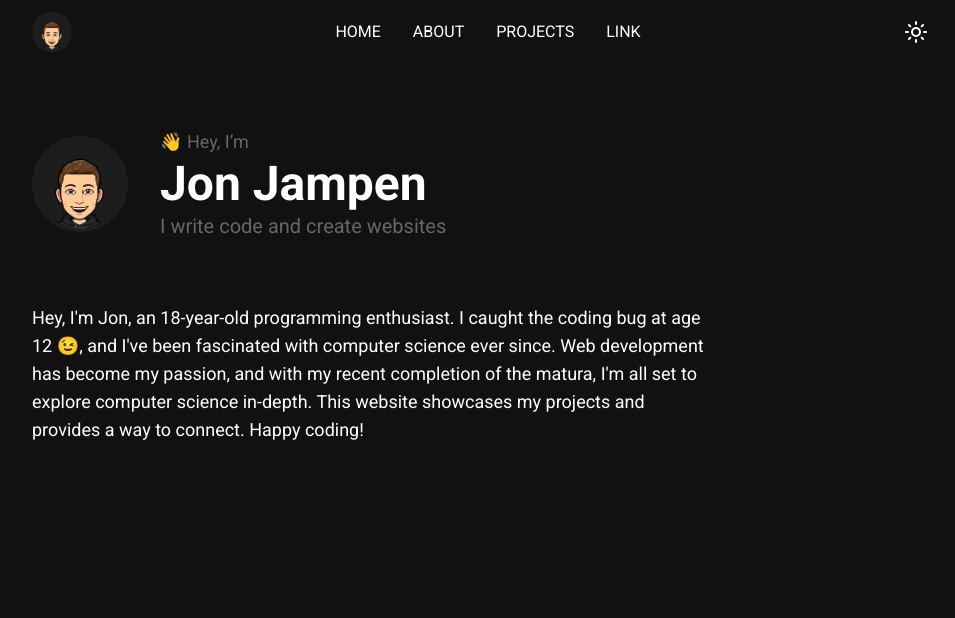
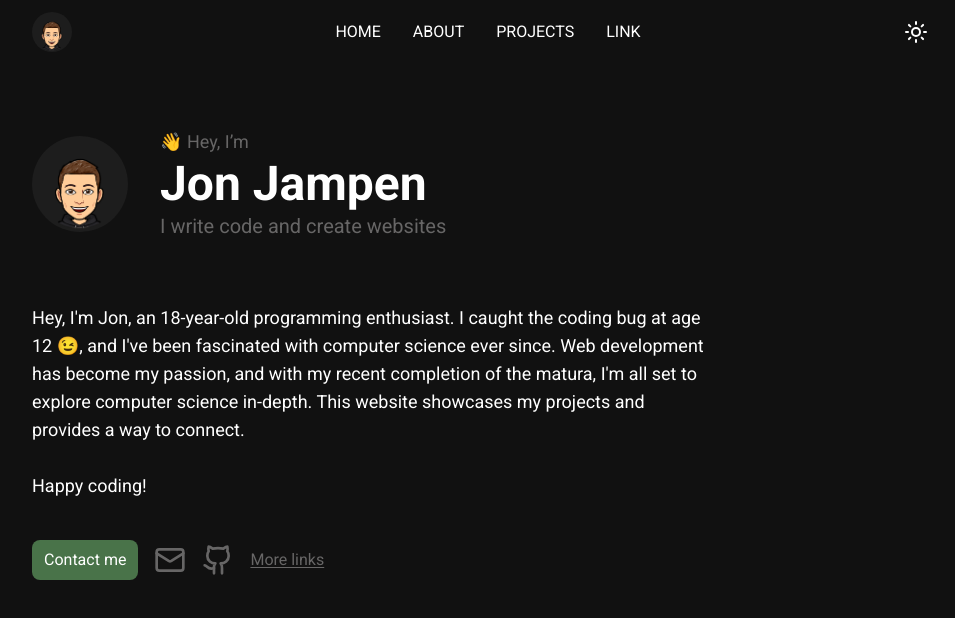
Before and after one commit to jonjampen/portfolio, a SvelteKit app: page / in a window 1280 px wide. Shown: the top 618 px of the page, without its empty margins (160-1115 px from the left). Built offline with nearby package versions, Linux system fonts and the light colour scheme.

Commit message:
Finishing landingpage.

```diff
--- a/src/app.css
+++ b/src/app.css
@@ -16,3 +16,9 @@
     --secondary: #92BEF8;
     --secondary-foreground: #111111;
 }
+
+a {
+    color: var(--foreground);
+    text-decoration: underline;
+    text-underline-offset: 2px;
+}
--- a/src/components/NavItem.svelte
+++ b/src/components/NavItem.svelte
@@ -2,4 +2,4 @@
 	export let title, link;
 </script>
 
-<a href={link} class="text-foreground">{title}</a>
+<a href={link} class="text-foreground no-underline hover:text-primary">{title}</a>
--- /dev/null
+++ b/src/components/ui/Button.svelte
@@ -0,0 +1,11 @@
+<script>
+	export let styleType, handleClick;
+</script>
+
+<button
+	class="h-10 px-3 rounded-lg"
+	on:click={handleClick}
+	style="color: var(--{styleType}-foreground); background-color: var(--{styleType})"
+>
+	<slot />
+</button>
--- a/src/components/ui/Icon.svelte
+++ b/src/components/ui/Icon.svelte
@@ -0,0 +1,5 @@
+<script>
+	export let handleClick;
+</script>
+
+<button class="text-foreground" on:click={handleClick}><slot /></button>
--- a/src/routes/+page.svelte
+++ b/src/routes/+page.svelte
@@ -3,6 +3,10 @@
 	import PageTitle from '../components/ui/PageTitle.svelte';
 	import Avatar from '../components/ui/Avatar.svelte';
 	import Paragraph from '../components/ui/Paragraph.svelte';
+	import Button from '../components/ui/Button.svelte';
+	import { goto } from '$app/navigation';
+	import Icon from '../components/ui/Icon.svelte';
+	import { Github, Mail } from 'lucide-svelte';
 </script>
 
 <section class="flex gap-8 items-center">
@@ -15,10 +19,24 @@
 </section>
 
 <section>
-	<Paragraph class="mt-16">
+	<Paragraph class="mt-16 mb-10">
 		Hey, I'm Jon, an 18-year-old programming enthusiast. I caught the coding bug at age 12 😉, and
 		I've been fascinated with computer science ever since. Web development has become my passion,
 		and with my recent completion of the matura, I'm all set to explore computer science in-depth.
-		This website showcases my projects and provides a way to connect. Happy coding!
+		This website showcases my projects and provides a way to connect.
+		<br />
+		<br />
+		Happy coding!
 	</Paragraph>
+
+	<div class="flex gap-4 items-center">
+		<Button styleType="primary" handleClick={() => goto('/about#contact')}>Contact me</Button>
+		<Icon handleClick={() => (window.location.href = `mailto:${import.meta.env.VITE_EMAIL}`)}>
+			<Mail class="w-8 h-8 text-gray hover:text-secondary" />
+		</Icon>
+		<Icon handleClick={() => window.open(import.meta.env.VITE_EMAIL, '_blank')}>
+			<Github class="w-8 h-8 text-gray hover:text-secondary" />
+		</Icon>
+		<a href="/links" class="text-gray hover:text-secondary">More links</a>
+	</div>
 </section>
```
